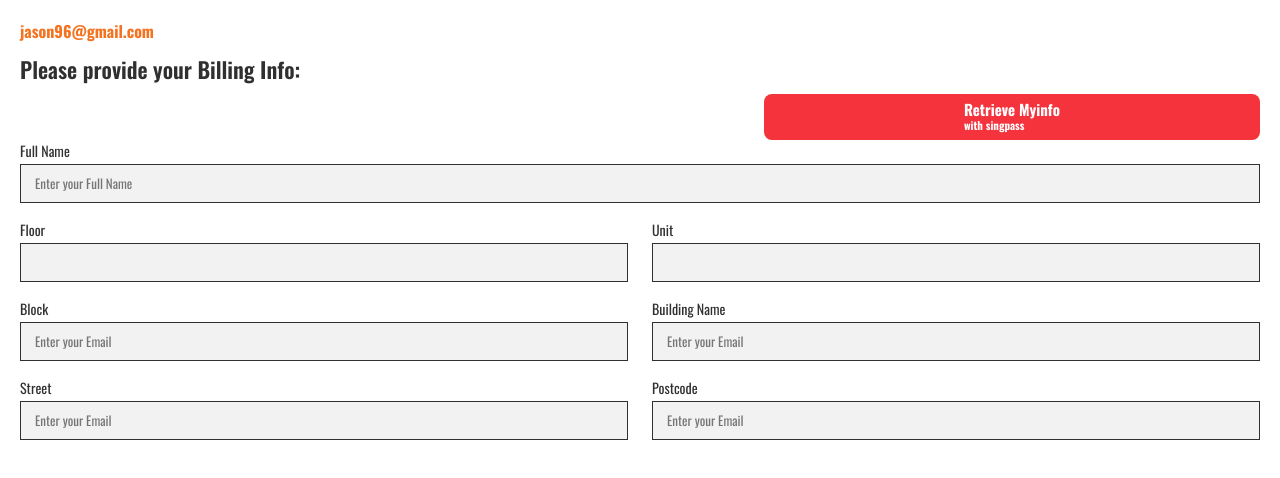
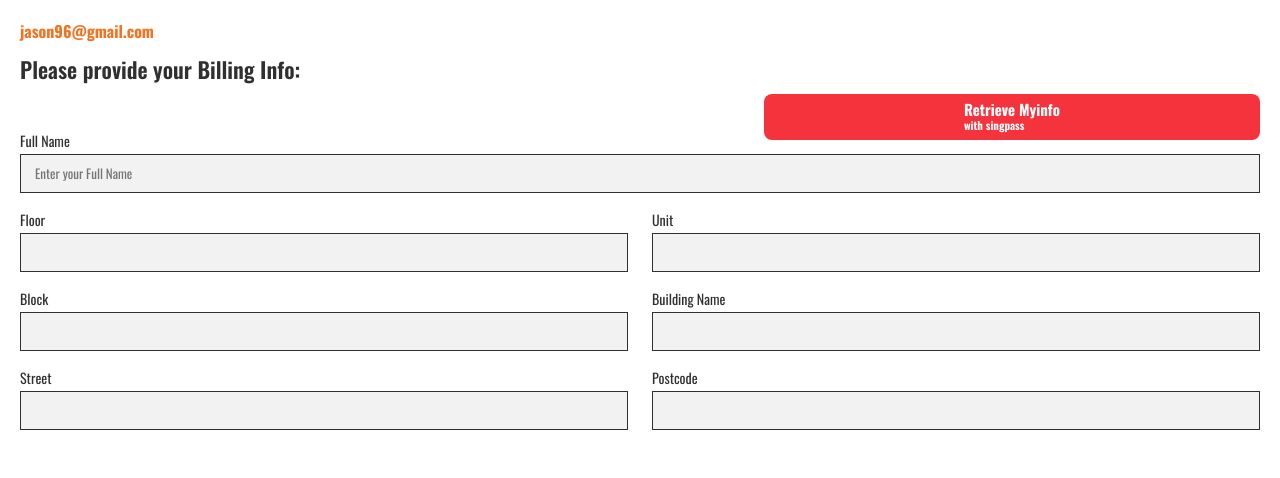
Before and after one commit to AfsalP-Strat/Scape-Ticket, a plain HTML site: page molecules/billing-form.html in a window 1280 px wide. Drawn offline with nearby package versions, Linux system fonts and the light colour scheme; files that its build step writes are made by us from their sources.

Commit message:
billing-form updations

```diff
--- a/assets/scss/atoms/_title.scss
+++ b/assets/scss/atoms/_title.scss
@@ -19,7 +19,7 @@
 
 // sub-title
 .sd-subtitle {
-    color: var(--clr-drkgrey);
+    color: var(--clr-text);
     font-size: 22px;
     line-height: 33px;
     font-weight: 600;
--- a/assets/scss/base/_colors.scss
+++ b/assets/scss/base/_colors.scss
@@ -5,6 +5,5 @@
     --clr-text: #303030;
     --clr-red: #CF0B15;
     --clr-greylite: #F2F2F2;
-    --clr-drkgrey: #303030;
     --clr-redbtn: #F4333D;
 }
--- a/assets/scss/molecules/_billing-form.scss
+++ b/assets/scss/molecules/_billing-form.scss
@@ -1,16 +1,17 @@
 .sd-billingform {
     margin: 20px;
 
-    .sd-subtitle{
+    .sd-subtitle {
         margin: 10px 0px 8px;
     }
 
-    .sd-retrievebtn{
+    .sd-retrievebtn {
         width: 100%;
         display: flex;
         justify-content: flex-end;
+        margin-bottom: -10px;
 
-        &__inner{
+        &__inner {
             background-color: var(--clr-redbtn);
             border-radius: 8px;
             display: flex;
@@ -19,12 +20,13 @@
             width: 40%;
         }
 
-        &__txt{
+        &__txt {
             font-size: 11px;
             font-weight: 700;
             color: var(--clr-white);
         }
-        &__txtbold{
+
+        &__txtbold {
             font-size: 15px;
             line-height: 14px;
             font-weight: 700;
--- a/molecules/billing-form.html
+++ b/molecules/billing-form.html
@@ -52,14 +52,14 @@
                     <div class="col-sm-6">
                         <div class="sd-input">
                             <label>Block</label>
-                            <input type="text" placeholder="Enter your Email">
+                            <input type="text" placeholder="">
                             <span class="d-none">Please enter your Block</span>
                         </div>
                     </div>
                     <div class="col-sm-6">
                         <div class="sd-input">
                             <label>Building Name</label>
-                            <input type="text" placeholder="Enter your Email">
+                            <input type="text" placeholder="">
                             <span class="d-none">Please enter your Building Name</span>
                         </div>
                     </div>
@@ -68,14 +68,14 @@
                     <div class="col-sm-6">
                         <div class="sd-input">
                             <label>Street</label>
-                            <input type="text" placeholder="Enter your Email">
+                            <input type="text" placeholder="">
                             <span class="d-none">Please enter your Street name</span>
                         </div>
                     </div>
                     <div class="col-sm-6">
                         <div class="sd-input">
                             <label>Postcode</label>
-                            <input type="text" placeholder="Enter your Email">
+                            <input type="text" placeholder="">
                             <span class="d-none">Please enter your Postcode</span>
                         </div>
                     </div>
```
